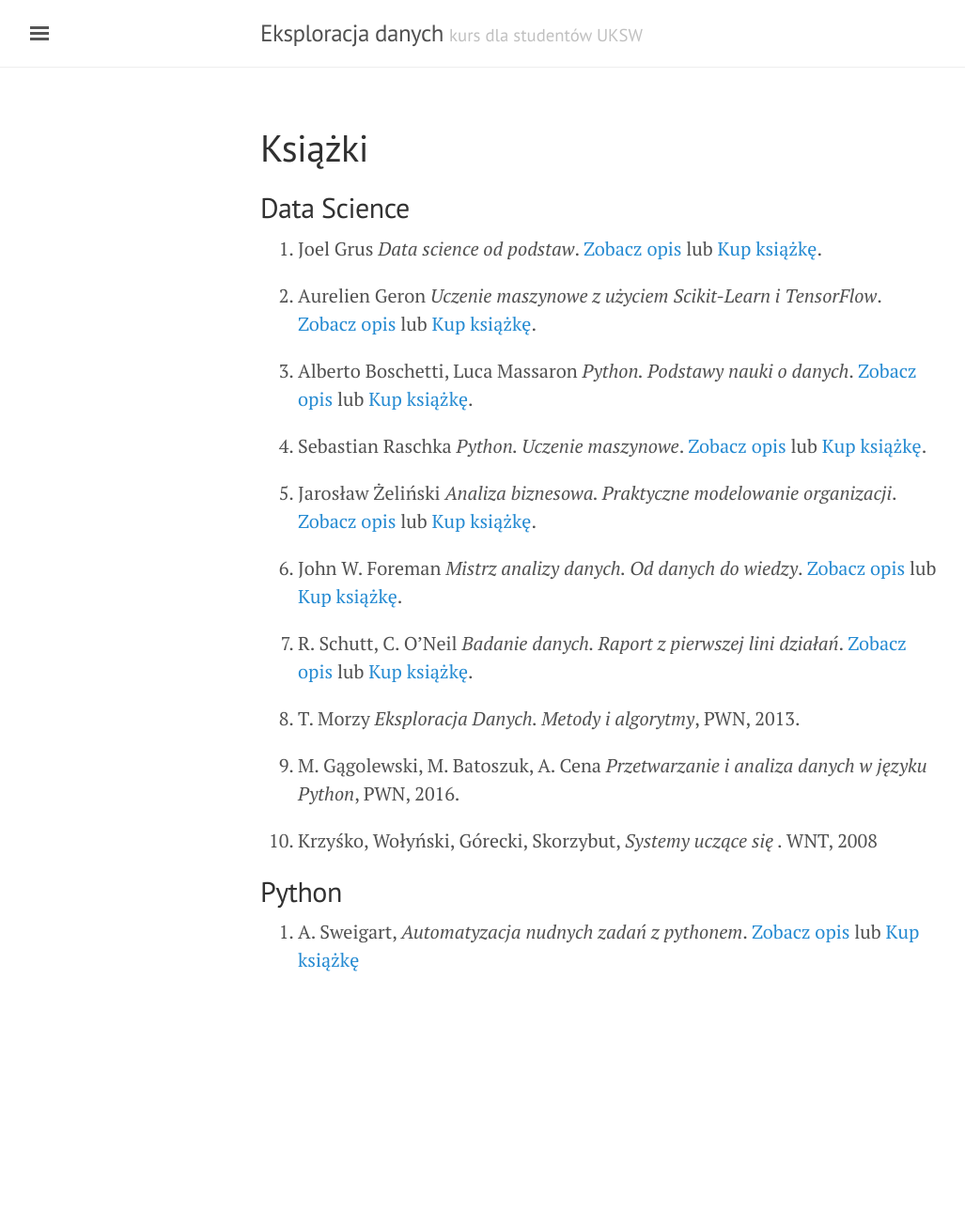
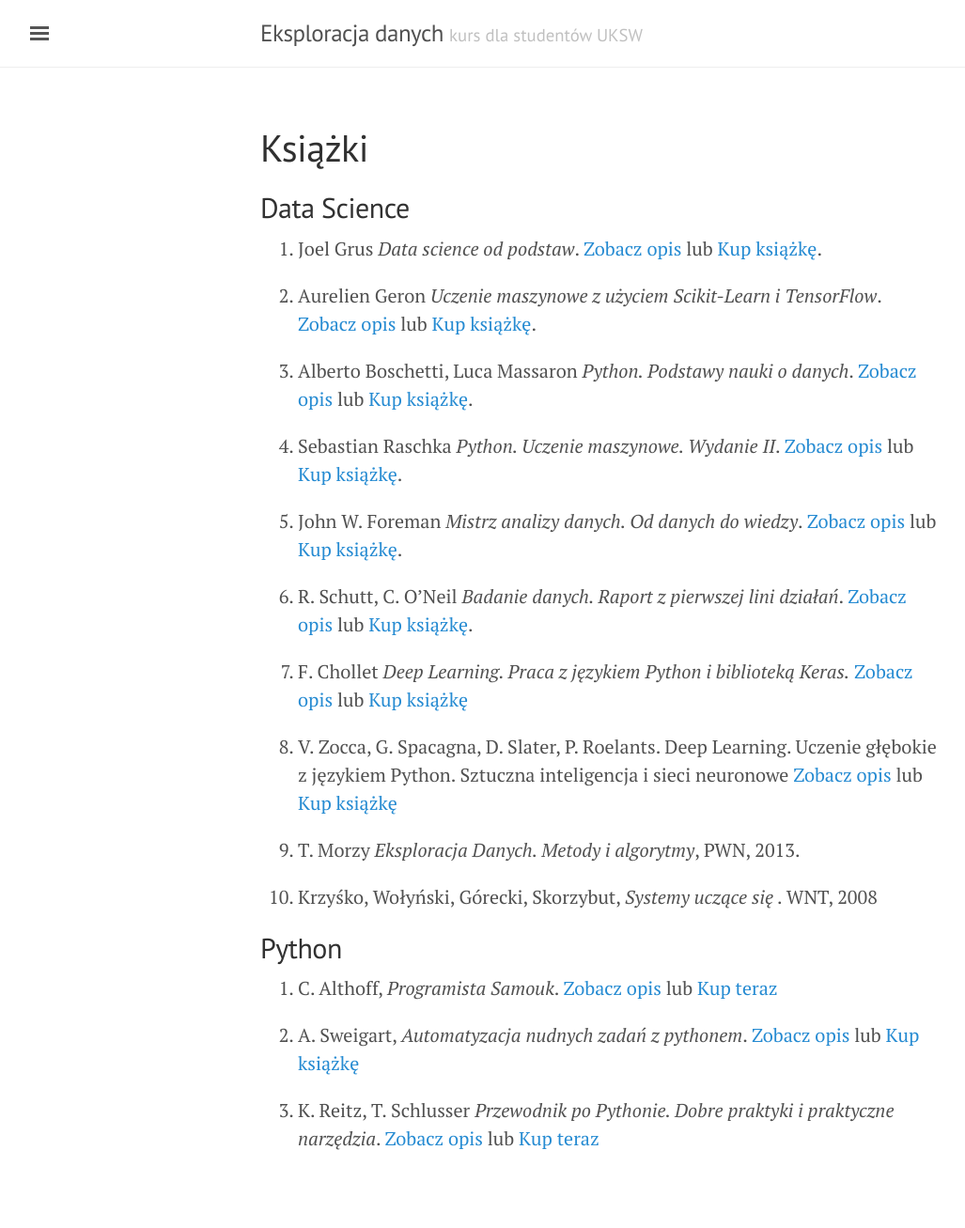
Before and after one commit to G4d0m/DataMining, a Jekyll site: the page built from ksiazki.md, in a window 1280 px wide. Shown: the whole page at 94% size, without its empty margins (3-1030 px from the left). Built offline with Jekyll 4.4.1, drawn with Linux system fonts in a browser that asks for light colours; before the commit the page ends 1117 px from its top, so only the background shows below that.

Commit message:
update books

```diff
--- a/ksiazki.md
+++ b/ksiazki.md
@@ -12,20 +12,25 @@
 
 3. Alberto Boschetti, Luca Massaron _Python. Podstawy nauki o danych_. [Zobacz opis](http://helion.pl/view/111546/uczema.html) lub [Kup książkę](http://helion.pl/add111546~uczema).
 
-4. Sebastian Raschka _Python. Uczenie maszynowe_. [Zobacz opis](http://helion.pl/view/111546/pythum.html) lub [Kup książkę](http://helion.pl/add111546~pythum).
+4. Sebastian Raschka _Python. Uczenie maszynowe. Wydanie II_. [Zobacz opis](http://helion.pl/view/111546/pythu2.html) lub [Kup książkę](http://helion.pl/add111546~pythu2).
 
-5. Jarosław Żeliński _Analiza biznesowa. Praktyczne modelowanie organizacji_. [Zobacz opis](http://helion.pl/view/111546/sfomod.html) lub [Kup książkę](http://helion.pl/add111546~sfomod).
 
-6. John W. Foreman _Mistrz analizy danych. Od danych do wiedzy_. [Zobacz opis](http://helion.pl/view/111546/mianda.html) lub [Kup książkę](http://helion.pl/add111546~mianda).
+5. John W. Foreman _Mistrz analizy danych. Od danych do wiedzy_. [Zobacz opis](http://helion.pl/view/111546/mianda.html) lub [Kup książkę](http://helion.pl/add111546~mianda).
 
-7. R. Schutt, C. O'Neil _Badanie danych. Raport z pierwszej lini działań_. [Zobacz opis](http://helion.pl/view/111546/badada.html) lub [Kup książkę](http://helion.pl/add111546~badada).
+6. R. Schutt, C. O'Neil _Badanie danych. Raport z pierwszej lini działań_. [Zobacz opis](http://helion.pl/view/111546/badada.html) lub [Kup książkę](http://helion.pl/add111546~badada).
 
-8. T. Morzy _Eksploracja Danych. Metody i algorytmy_, PWN, 2013.
+7. F. Chollet _Deep Learning. Praca z językiem Python i biblioteką Keras._ [Zobacz opis](http://helion.pl/view/111546/delepy.html) lub [Kup książkę](http://helion.pl/add111546~delepy)
 
-9. M. Gągolewski, M. Batoszuk, A. Cena _Przetwarzanie i analiza danych w języku Python_, PWN, 2016.
+8. V. Zocca, G. Spacagna, D. Slater, P. Roelants. Deep Learning. Uczenie głębokie z językiem Python. Sztuczna inteligencja i sieci neuronowe [Zobacz opis](http://helion.pl/view/111546/deelea.html) lub [Kup książkę](http://helion.pl/add111546~deelea)
+
+9. T. Morzy _Eksploracja Danych. Metody i algorytmy_, PWN, 2013.
 
 10. Krzyśko, Wołyński, Górecki, Skorzybut, _Systemy uczące się_ . WNT, 2008
 
 ## Python
 
-1. A. Sweigart, _Automatyzacja nudnych zadań z pythonem_. [Zobacz opis]() lub [Kup książkę]()
+1. C. Althoff, _Programista Samouk_. [Zobacz opis](http://helion.pl/view/111546/althoff) lub [Kup teraz](ttp://helion.pl/add111546~althoff)
+
+2. A. Sweigart, _Automatyzacja nudnych zadań z pythonem_. [Zobacz opis](http://helion.pl/view/111546/autopy) lub [Kup książkę](ttp://helion.pl/add111546~autopy)
+
+3. K. Reitz, T. Schlusser _Przewodnik po Pythonie. Dobre praktyki i praktyczne narzędzia_. [Zobacz opis](http://helion.pl/view/111546/przepy) lub [Kup teraz](ttp://helion.pl/add111546~przepy)
```
